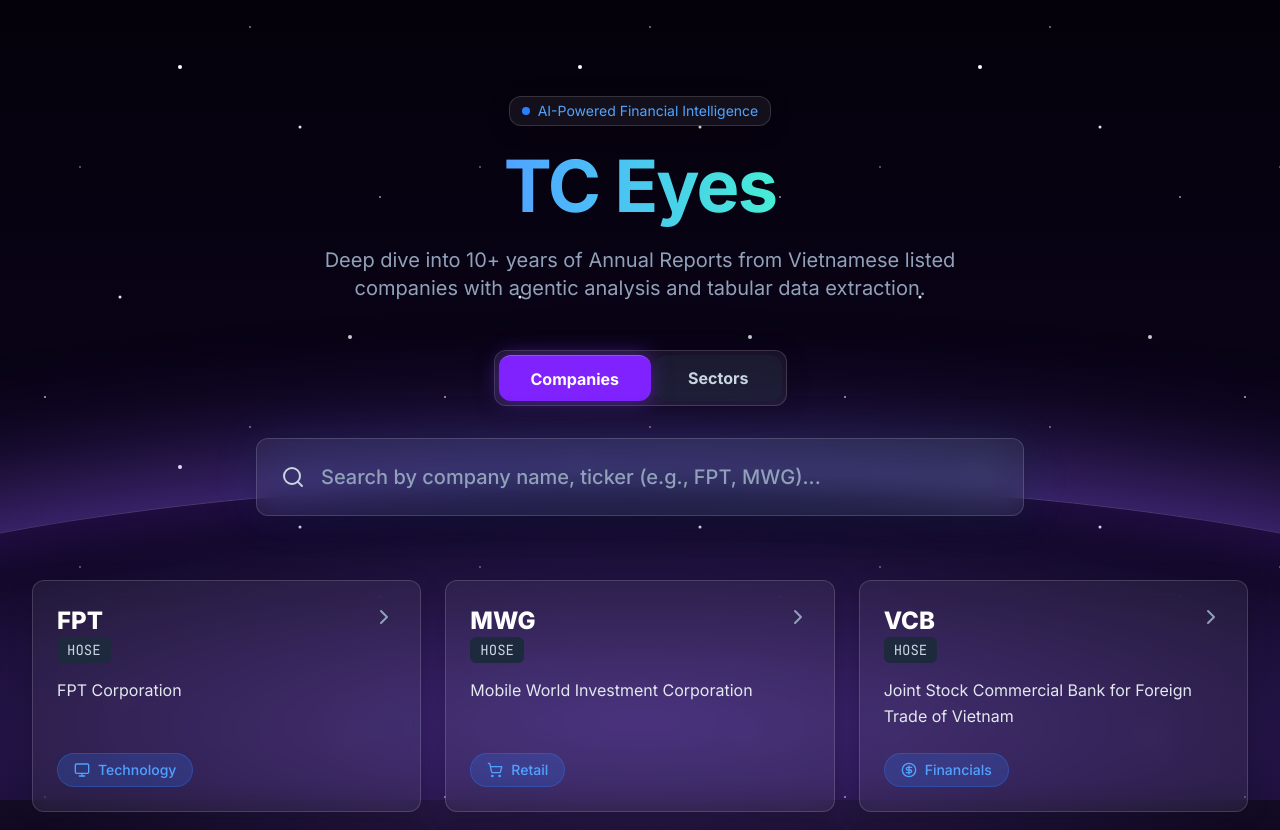
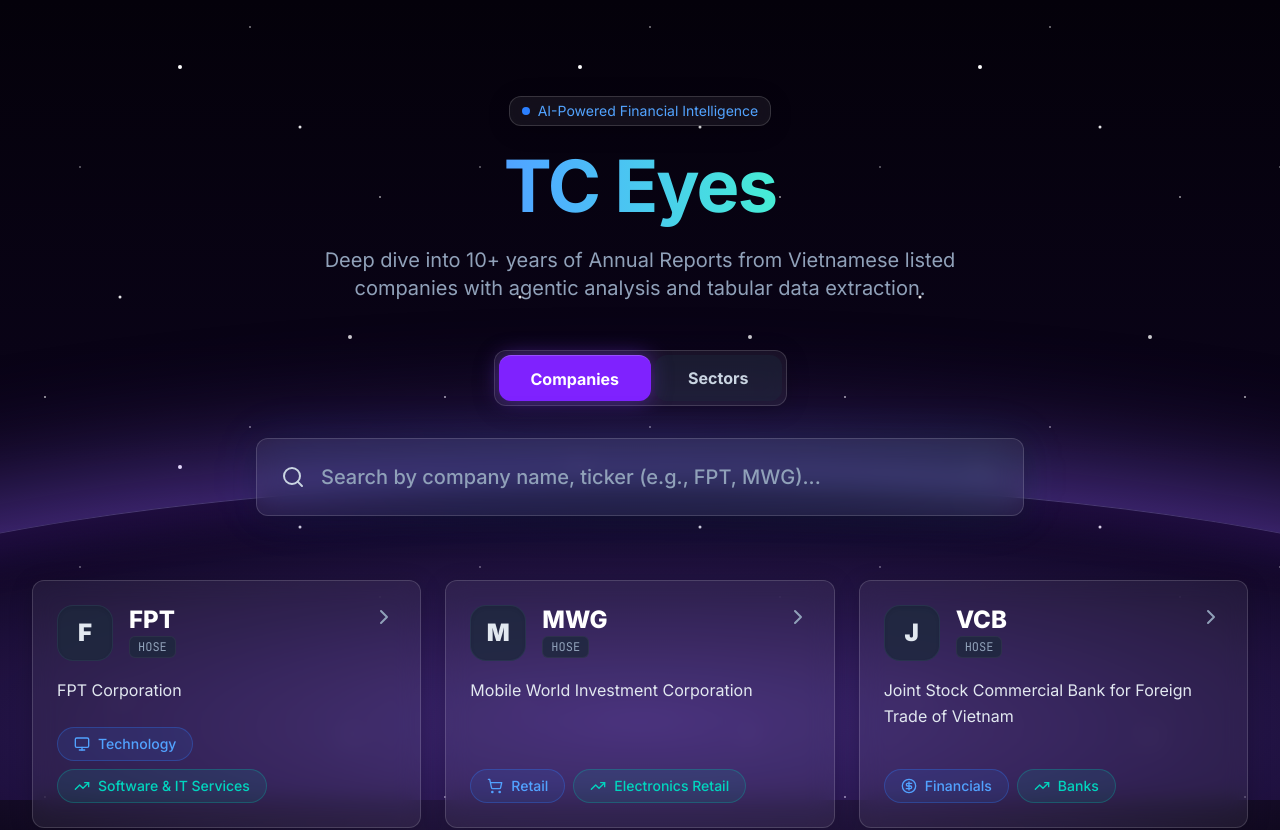
Before and after one commit to lvhaa1410/KB-BCTN, a Next.js app: page / in a window 1280 px wide. Shown: the top 830 px of the page. Built offline with nearby package versions, Linux system fonts and the light colour scheme.

Commit message:
Update company card design to match target mockup layout with initials and subSectors

```diff
--- a/app/page.tsx
+++ b/app/page.tsx
@@ -196,10 +196,13 @@
                   className="glass-panel glass-panel-hover hover:shadow-[0_0_20px_rgba(124,58,237,0.5)] hover:border-violet-700/50 active:scale-95 transition-all duration-300 p-6 h-full flex flex-col group cursor-pointer"
                 >
                   <div className="flex justify-between items-start mb-4">
-                    <div className="flex items-center gap-3">
-                      <div>
-                        <h3 className="text-2xl font-extrabold text-white group-hover:text-violet-400 transition-colors">{company.ticker}</h3>
-                        <span className="text-sm font-mono text-slate-300 bg-slate-800 px-2.5 py-1 rounded-md">{company.exchange}</span>
+                    <div className="flex items-center gap-4">
+                      <div className="w-14 h-14 rounded-2xl bg-slate-800/80 border border-slate-700/50 flex items-center justify-center shrink-0 shadow-inner">
+                        <span className="text-2xl font-black text-slate-200">{company.name.charAt(0)}</span>
+                      </div>
+                      <div className="flex flex-col items-start gap-1">
+                        <h3 className="text-2xl font-extrabold text-white group-hover:text-violet-400 transition-colors leading-none">{company.ticker}</h3>
+                        <span className="text-xs font-mono text-slate-400 bg-slate-800/80 px-2 py-0.5 rounded-md border border-white/5">{company.exchange}</span>
                       </div>
                     </div>
                     <ChevronRight className="w-6 h-6 text-slate-400 group-hover:text-violet-400 transition-colors transform group-hover:translate-x-1" />
@@ -210,9 +213,13 @@
                   </p>
 
                   <div className="flex flex-wrap gap-2 mt-auto">
-                    <span className="text-sm font-medium px-4 py-1.5 rounded-full bg-blue-500/20 text-blue-400 border border-blue-500/30 flex items-center gap-2">
+                    <span className="text-sm font-medium px-4 py-1.5 rounded-full bg-blue-500/10 text-blue-400 border border-blue-500/30 flex items-center gap-2">
                       {getSectorIcon(company.sector, { className: "w-4 h-4" })}
                       {company.sector}
+                    </span>
+                    <span className="text-sm font-medium px-4 py-1.5 rounded-full bg-teal-500/10 text-teal-400 border border-teal-500/30 flex items-center gap-2">
+                      <TrendingUp className="w-4 h-4" />
+                      {company.subSector}
                     </span>
 
                   </div>
```
